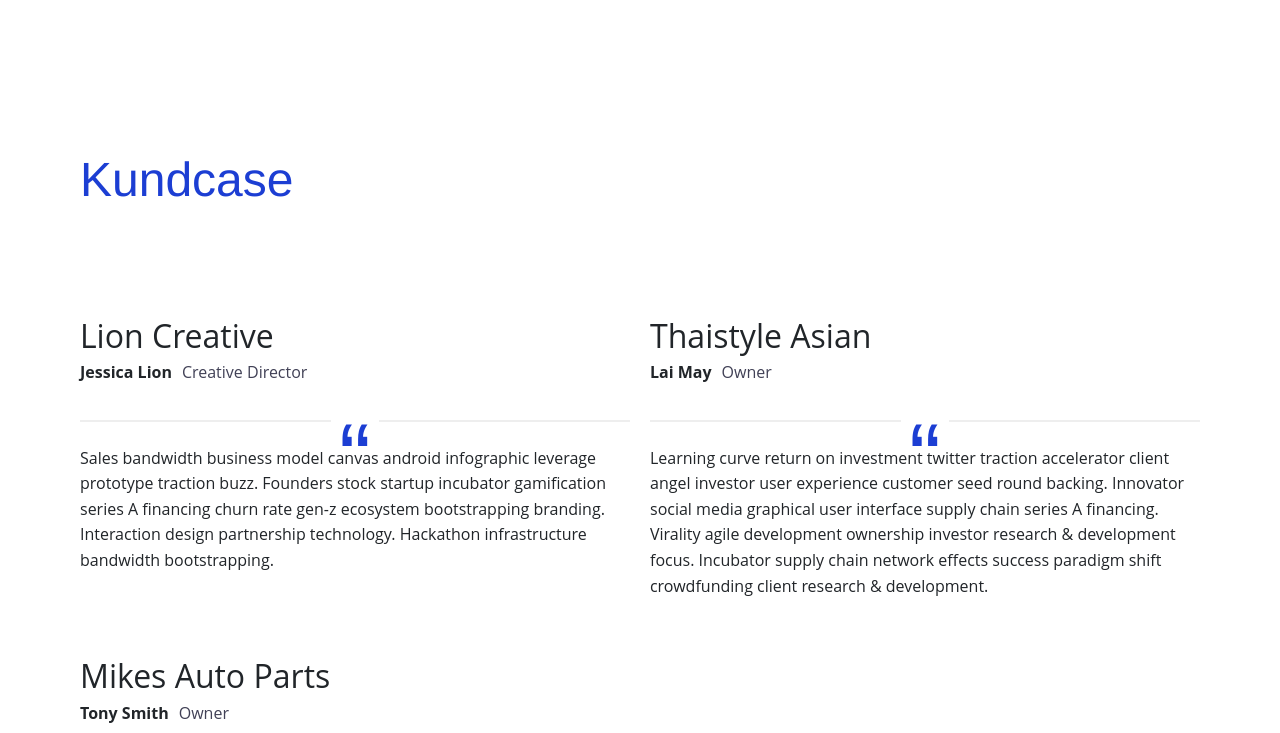
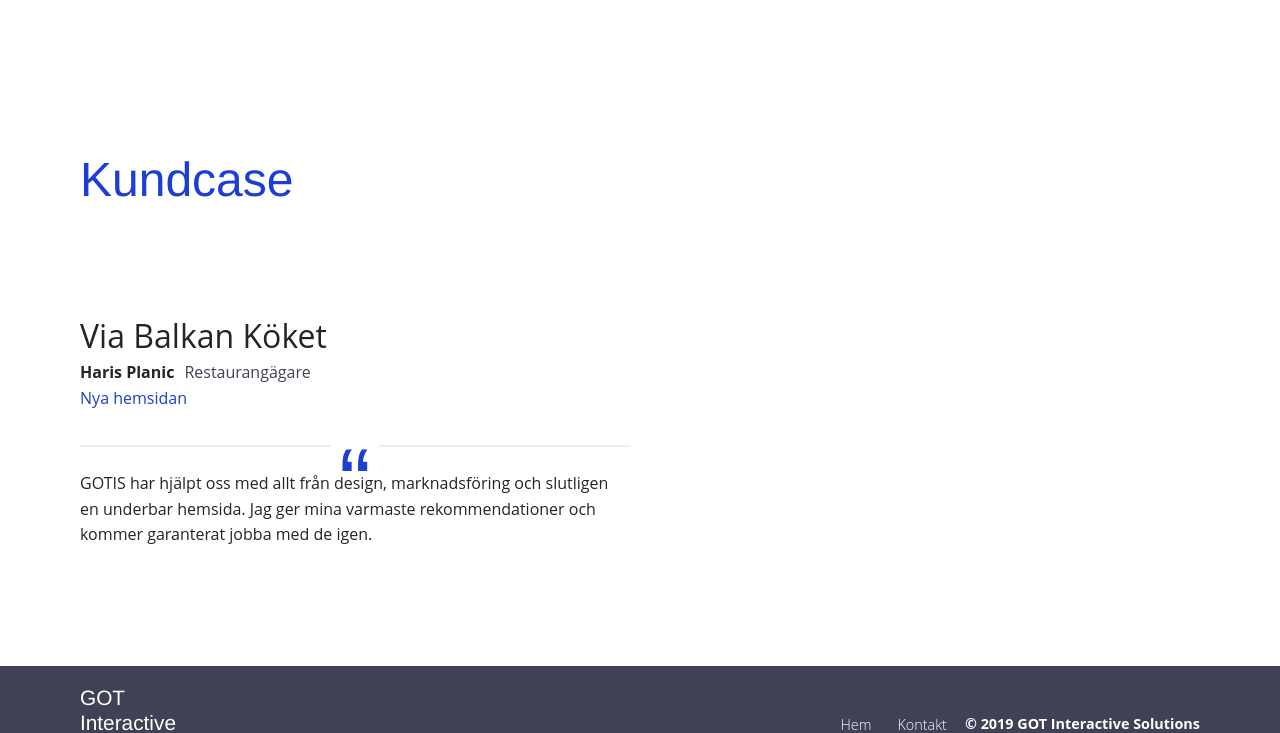
Before and after one commit to diyarfaraj/gotis, a Gatsby site: page /kundcase in a window 1280 px wide. Shown: the part 99-832 px from the top of the page. Built offline with nearby package versions, Linux system fonts and the light colour scheme; Gatsby itself is replaced by a stand-in of ours.

Commit message:
chnaged kundcase

```diff
--- a/src/pages/kontakt/index.js
+++ b/src/pages/kontakt/index.js
@@ -13,8 +13,8 @@
 						<h1>Kontakta oss</h1>
 						<p>
 							Det finns många skäl att kontakta oss, men du kan alltid kontakta oss för din nästa
-							webbdesign, underhåll, supporttjänster, allt utvecklingsarbete, feedback eller helt enkelt
-							säga Hej!
+							webbdesign, underhåll, supporttjänster, utvecklingsarbete, feedback eller helt enkelt säga
+							Hej!
 						</p>
 					</div>
 				</div>
--- a/src/pages/kundcase/index.js
+++ b/src/pages/kundcase/index.js
@@ -27,6 +27,9 @@
 									<h2 className="testimonials-title">{edge.node.frontmatter.title}</h2>
 									<p className="testimonials-name">{edge.node.frontmatter.name}</p>
 									<p className="testimonials-jobtitle">{edge.node.frontmatter.jobtitle}</p>
+									<p className="testimonials-url">
+										<a href={edge.node.frontmatter.businessurl}>Nya hemsidan</a>
+									</p>
 								</div>
 								<div
 									className="testimonials-content"
@@ -55,6 +58,7 @@
 						path
 						name
 						jobtitle
+						businessurl
 					}
 				}
 			}
--- a/src/pages/kundcase/lion-creative.md
+++ /dev/null
@@ -1,13 +0,0 @@
----
-path: '/testimonials/lion-creative'
-title: 'Lion Creative'
-date: 2018-11-28T15:05:36+10:00
-draft: false
-image: ''
-businessurl: ''
-name: 'Jessica Lion'
-business: 'Lion Creative'
-jobtitle: 'Creative Director'
----
-
-> Sales bandwidth business model canvas android infographic leverage prototype traction buzz. Founders stock startup incubator gamification series A financing churn rate gen-z ecosystem bootstrapping branding. Interaction design partnership technology. Hackathon infrastructure bandwidth bootstrapping.
--- a/src/pages/kundcase/mikes-auto-parts.md
+++ /dev/null
@@ -1,13 +0,0 @@
----
-path: '/testimonials/mikes-auto-parts'
-title: 'Mikes Auto Parts'
-date: 2018-11-28T15:01:01+10:00
-draft: false
-image: ''
-businessurl: ''
-name: 'Tony Smith'
-business: 'Local Business Name'
-jobtitle: 'Owner'
----
-
-> Value proposition accelerator crowdsource channels customer. Research & development seed money channels creative. Ramen buzz ecosystem technology equity paradigm shift business-to-business lean startup social proof client startup. Agile development partnership business-to-consumer pitch marketing twitter venture advisor metrics alpha bootstrapping infrastructure seed round.
--- a/src/pages/kundcase/thaistyle-asian.md
+++ /dev/null
@@ -1,13 +0,0 @@
----
-path: '/testimonials/thaistyle-asian'
-title: 'Thaistyle Asian'
-date: 2018-11-28T15:04:35+10:00
-draft: false
-image: ''
-businessurl: ''
-name: 'Lai May'
-business: 'Local Business Name'
-jobtitle: 'Owner'
----
-
-> Learning curve return on investment twitter traction accelerator client angel investor user experience customer seed round backing. Innovator social media graphical user interface supply chain series A financing. Virality agile development ownership investor research & development focus. Incubator supply chain network effects success paradigm shift crowdfunding client research & development.
--- /dev/null
+++ b/src/pages/kundcase/via-balkan-koket.md
@@ -0,0 +1,13 @@
+---
+path: '/kundcase/via-balkan-koket'
+title: 'Via Balkan Köket'
+date: 2018-11-28T15:05:36+10:00
+draft: false
+image: ''
+businessurl: 'https://via-balkan-koket.se'
+name: 'Haris Planic'
+business: 'Via Balkan Köket'
+jobtitle: 'Restaurangägare'
+---
+
+> GOTIS har hjälpt oss med allt från design, marknadsföring och slutligen en underbar hemsida. Jag ger mina varmaste rekommendationer och kommer garanterat jobba med de igen.
```
